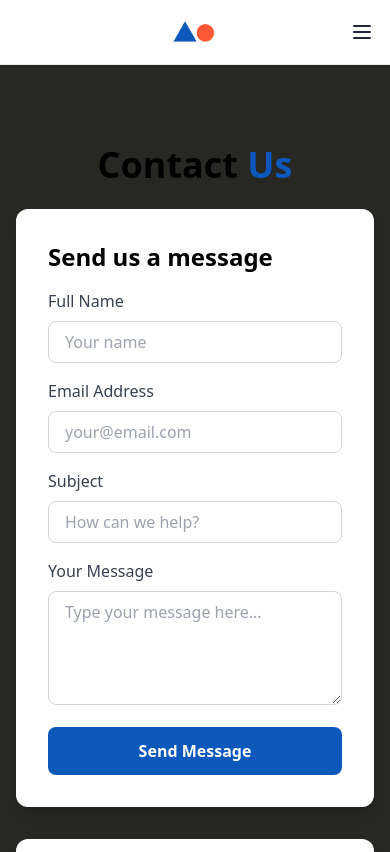
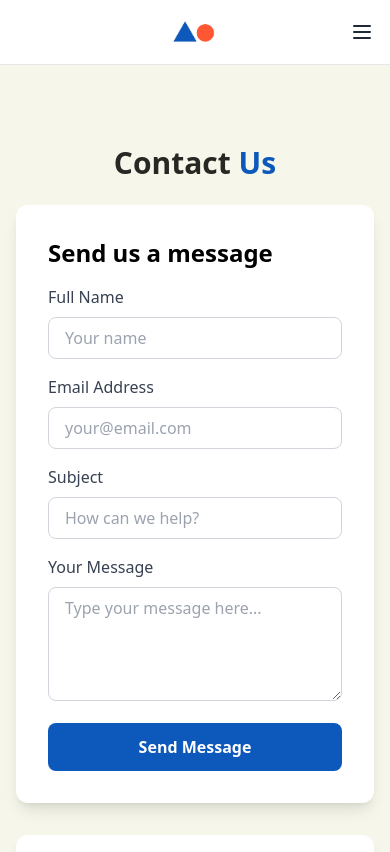
Before and after one commit to noss101/fly-and-room, a React (Vite) app: page /contact in a window 390 px wide. Shown: the top 852 px of the page. Built offline with nearby package versions, Linux system fonts and the light colour scheme; a web font is replaced by a local one.

Commit message:
Change site background and responsive titles

```diff
--- a/src/components/booking/BookingWidget.jsx
+++ b/src/components/booking/BookingWidget.jsx
@@ -30,7 +30,7 @@ const BookingWidget = () => {
             alt="Fly and Room Logo"
             className="h-9 mr-2"
           />
-          <h1 className="text-4xl font-bold">
+          <h1 className="text-3xl sm:text-4xl font-bold text-[#272724]">
             <span className="text-[#0c58bb]">Fly</span>
             <span className="text-[#ff5733]">&room.</span>
           </h1>
--- a/src/components/layout/Layout.jsx
+++ b/src/components/layout/Layout.jsx
@@ -4,13 +4,13 @@ import Footer from './Footer';
 
 const Layout = ({ children }) => {
   return (
-    <div className="relative flex flex-col min-h-screen bg-[#272724]">
+    <div className="relative flex flex-col min-h-screen bg-[#F6F7EA]">
       <Navbar />
       <main className="relative flex-grow py-8">
         {/* Background color only for page content */}
         <div
           aria-hidden="true"
-          className="absolute inset-0 bg-[#272724] pointer-events-none"
+          className="absolute inset-0 bg-[#F6F7EA] pointer-events-none"
         ></div>
         <div className="relative">
           {children}
--- a/src/components/sections/HeroSection.jsx
+++ b/src/components/sections/HeroSection.jsx
@@ -3,7 +3,7 @@ import React from 'react';
 const HeroSection = () => {
   return (
     <div className="text-center mb-8">
-      <h1 className="text-3xl sm:text-4xl font-bold mb-2">
+      <h1 className="text-3xl sm:text-4xl md:text-5xl font-bold mb-2 text-[#272724]">
         <span className="text-primary">Fly</span> and <span className="text-secondary">room</span>
       </h1>
       <p className="text-gray-600 text-sm sm:text-base kapakana-600">Find and book the best flights and hotels.</p>
--- a/src/pages/ContactPage.jsx
+++ b/src/pages/ContactPage.jsx
@@ -4,7 +4,7 @@ const ContactPage = () => {
   return (
     <div className="container mx-auto px-4 py-12">
       <div className="max-w-3xl mx-auto">
-        <h1 className="text-4xl font-bold mb-6 text-center">
+        <h1 className="text-3xl sm:text-4xl md:text-5xl font-bold mb-6 text-center text-[#272724]">
           Contact <span className="text-primary">Us</span>
         </h1>
 
--- a/src/pages/LocalExpDetailPage.jsx
+++ b/src/pages/LocalExpDetailPage.jsx
@@ -16,7 +16,7 @@ const LocalExpDetailPage = () => {
 
   return (
     <div className="container mx-auto px-4 py-12">
-      <h1 className="text-4xl font-bold mb-4">
+      <h1 className="text-3xl sm:text-4xl md:text-5xl font-bold mb-4 text-[#272724]">
         {exp.title}
       </h1>
       <p className="text-gray-700 mb-8">{exp.details}</p>
--- a/src/pages/LocalExpPage.jsx
+++ b/src/pages/LocalExpPage.jsx
@@ -8,7 +8,7 @@ const LocalExpPage = () => {
   return (
     <div className="container mx-auto px-4 py-12">
       <div className="text-center mb-12">
-        <h1 className="text-4xl font-bold mb-4">
+        <h1 className="text-3xl sm:text-4xl md:text-5xl font-bold mb-4 text-[#272724]">
           Local <span className="text-primary">Experiences</span> in Morocco
         </h1>
         <p className="text-gray-600 max-w-2xl mx-auto">
--- a/src/pages/PrivacyPolicyPage.jsx
+++ b/src/pages/PrivacyPolicyPage.jsx
@@ -4,7 +4,7 @@ const PrivacyPolicyPage = () => {
   return (
     <div className="container mx-auto px-4 py-12">
       <div className="max-w-3xl mx-auto">
-        <h1 className="text-4xl font-bold mb-6 text-center">
+        <h1 className="text-3xl sm:text-4xl md:text-5xl font-bold mb-6 text-center text-[#272724]">
           Privacy <span className="text-primary">Policy</span>
         </h1>
 
--- a/src/pages/ServicesPage.jsx
+++ b/src/pages/ServicesPage.jsx
@@ -5,7 +5,7 @@ const ServicesPage = () => {
   return (
     <div className="container mx-auto px-4 py-12">
       <div className="text-center mb-12">
-        <h1 className="text-4xl font-bold mb-4">
+        <h1 className="text-3xl sm:text-4xl md:text-5xl font-bold mb-4 text-[#272724]">
           Our <span className="text-primary">Services</span>
         </h1>
         <p className="text-gray-600 max-w-2xl mx-auto">
```
